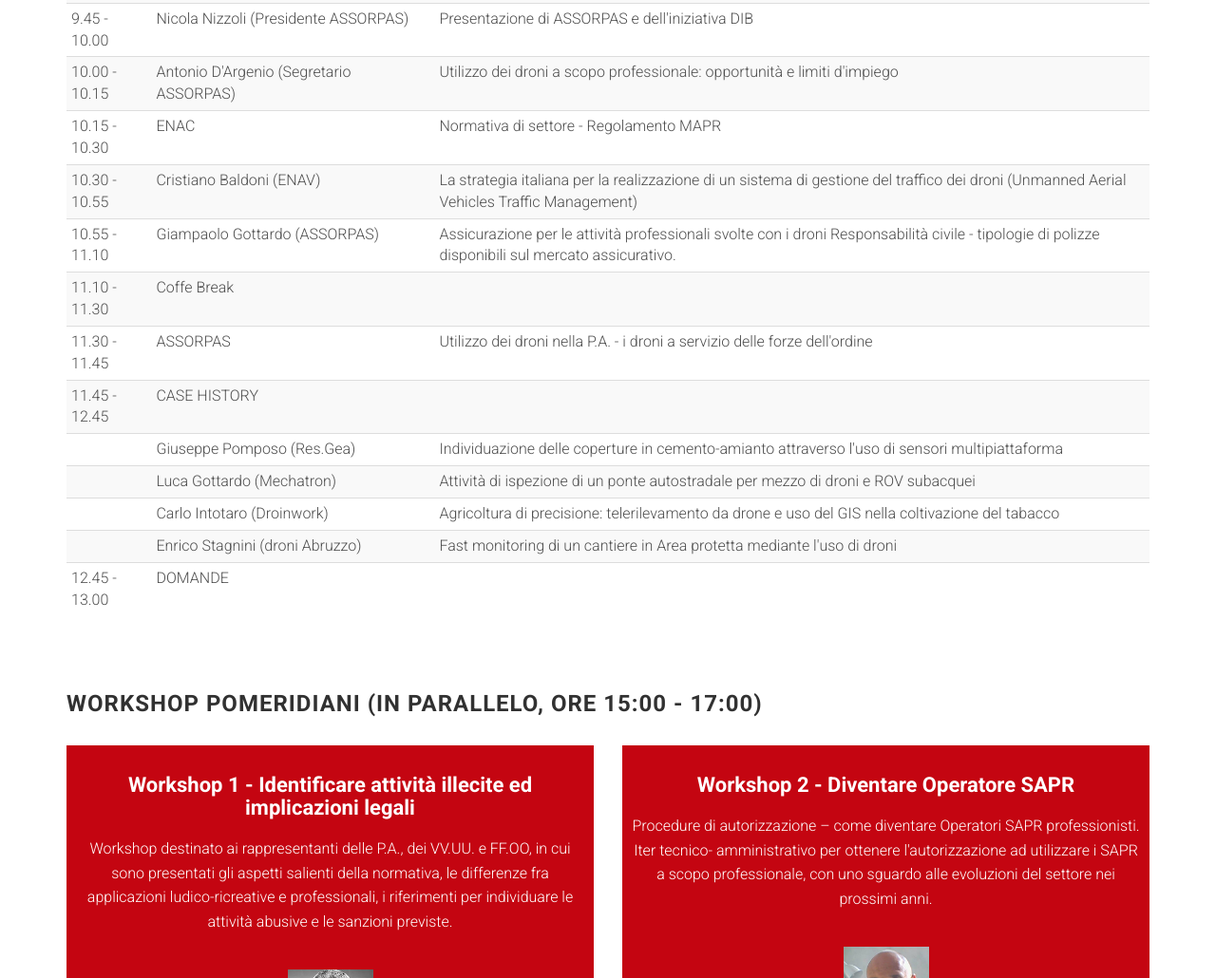
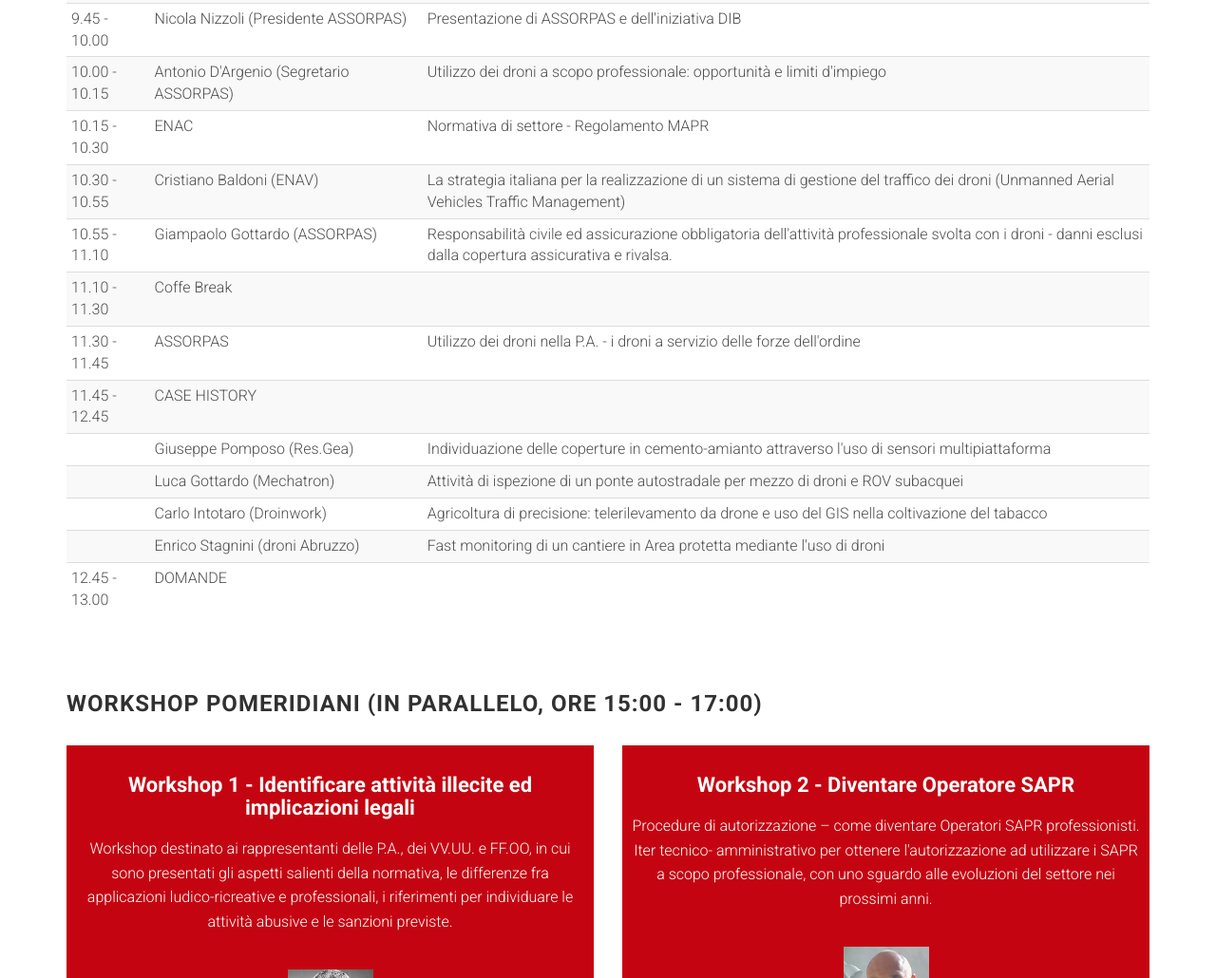
Before and after one commit to droneitbetter/palermo2015, a website: page index.html in a window 1280 px wide. Shown: the part 2889-3919 px from the top of the page at 95% size. Drawn offline with Linux system fonts and the light colour scheme; files whose address does not match are found by name.

Commit message:
Aggiornato titolo gottardo

```diff
--- a/index.html
+++ b/index.html
@@ -314,7 +314,7 @@
                             <tr>
                                 <td>10.55 - 11.10</td>
                                 <td>Giampaolo Gottardo (ASSORPAS)</td>
-                                <td>Assicurazione per le attività professionali svolte con i droni Responsabilità civile - tipologie di polizze disponibili sul mercato assicurativo.</td>
+                                <td>Responsabilità civile ed assicurazione obbligatoria dell'attività professionale svolta con i droni - danni esclusi dalla copertura assicurativa e rivalsa.</td>
                             </tr>
                             <tr>
                                 <td>11.10 - 11.30</td>
```
